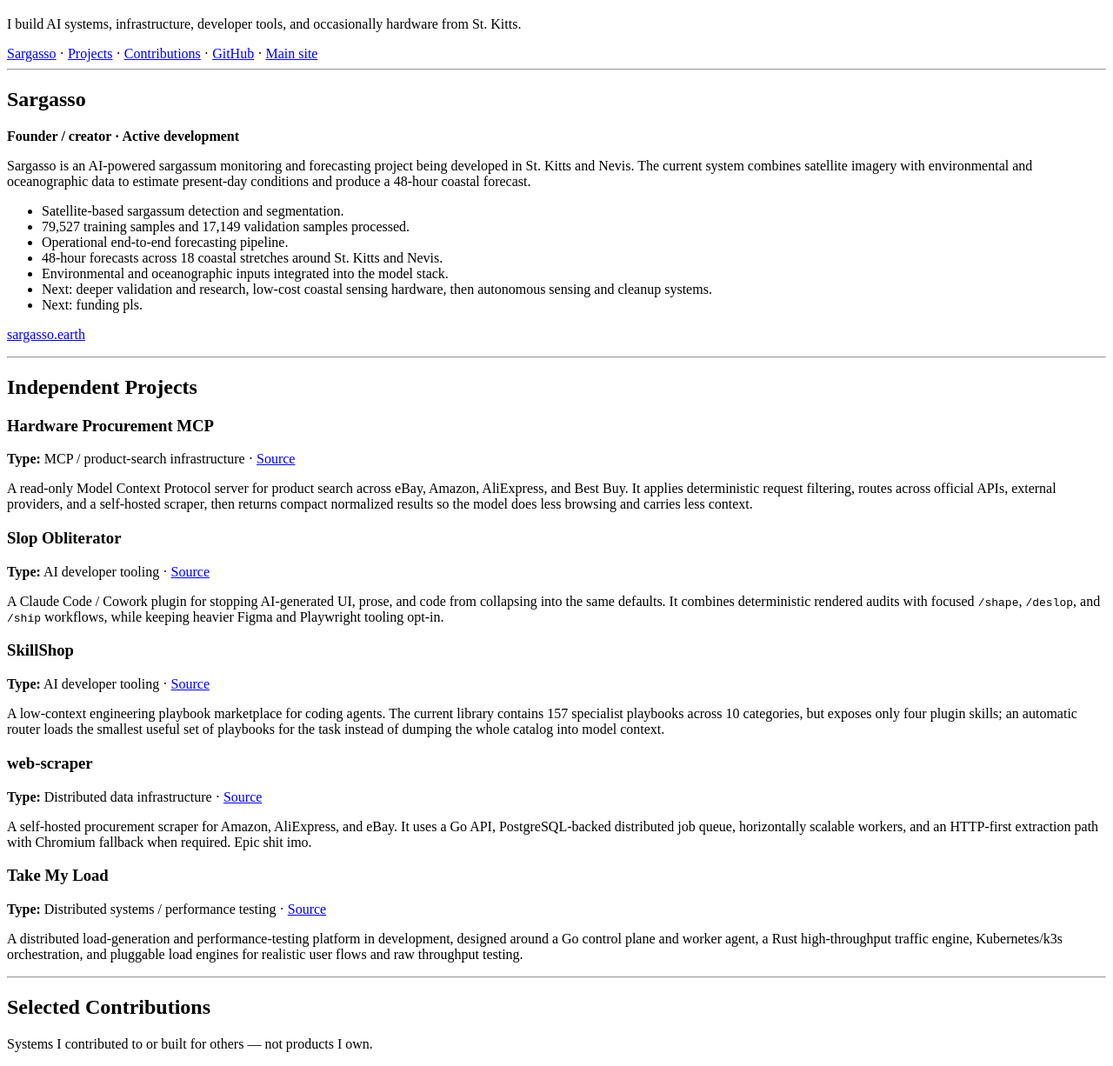
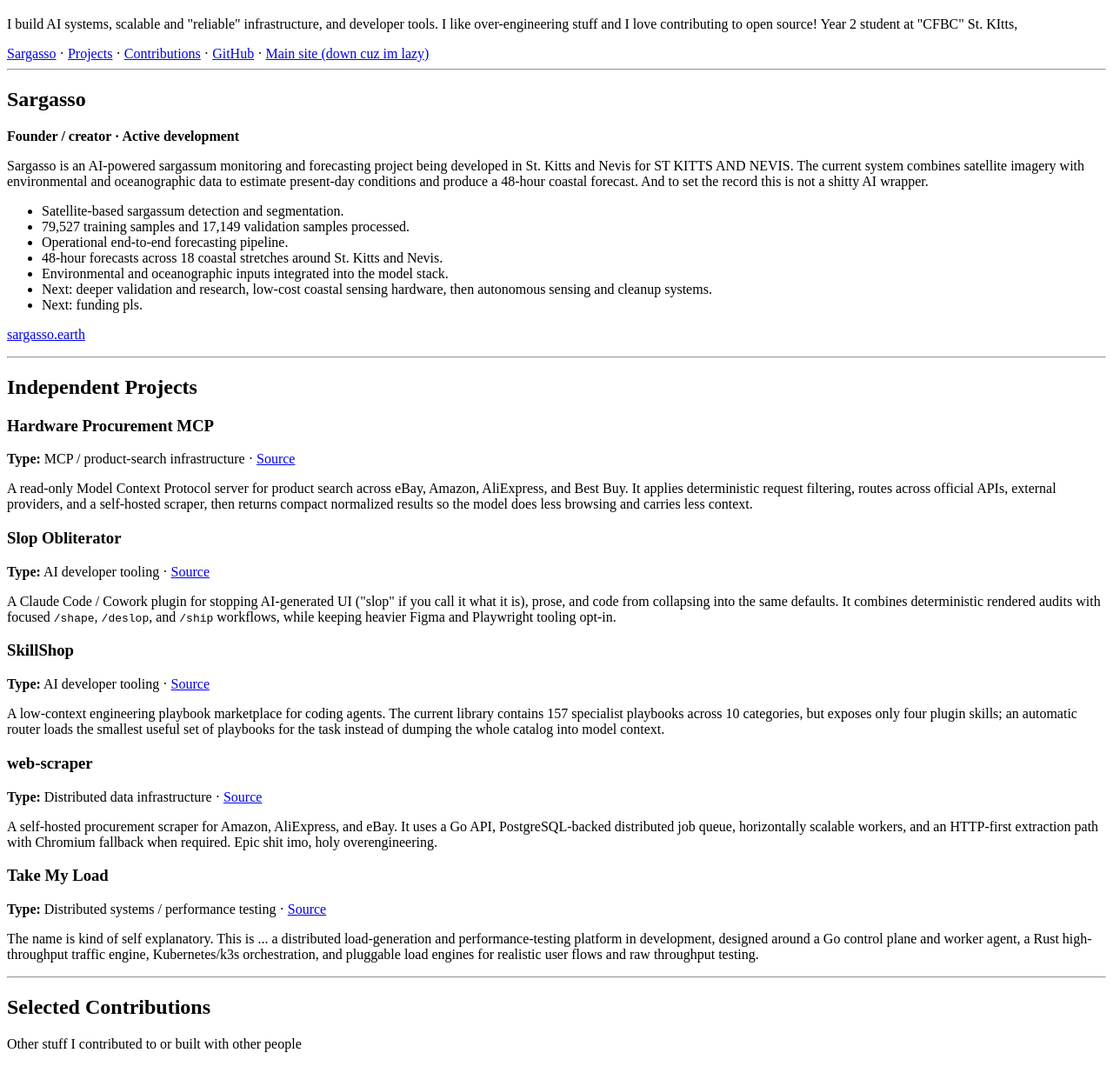
Before and after one commit to Jstarzz/runs-on, a plain HTML site: page index.html in a window 1280 px wide. Shown: the part 61-1287 px from the top of the page at 87% size. Drawn offline with Linux system fonts and the light colour scheme.

Commit message:
Revise personal info and project descriptions
Updated personal description and project details in index.html.

```diff
--- a/index.html
+++ b/index.html
@@ -17,13 +17,13 @@
 
 <header>
 <h1>Josiah Davis</h1>
-<p>I build AI systems, infrastructure, developer tools, and occasionally hardware from St. Kitts.</p>
+<p>I build AI systems, scalable and "reliable" infrastructure, and developer tools. I like over-engineering stuff and I love contributing to open source! Year 2 student at "CFBC" St. KItts, </p>
 <nav aria-label="Primary">
 <a href="#sargasso">Sargasso</a> ·
 <a href="#projects">Projects</a> ·
 <a href="#contributions">Contributions</a> ·
 <a href="https://github.com/Jstarzz">GitHub</a> ·
-<a href="https://itsjosiahdavis.dev">Main site</a>
+<a href="https://itsjosiahdavis.dev">Main site (down cuz im lazy)</a>
 </nav>
 </header>
 
@@ -37,9 +37,9 @@
 
 <p>
 Sargasso is an AI-powered sargassum monitoring and forecasting project being
-developed in St. Kitts and Nevis. The current system combines satellite imagery
+developed in St. Kitts and Nevis for ST KITTS AND NEVIS. The current system combines satellite imagery
 with environmental and oceanographic data to estimate present-day conditions
-and produce a 48-hour coastal forecast.
+and produce a 48-hour coastal forecast. And to set the record this is not a shitty AI wrapper.
 </p>
 
 <ul>
@@ -76,7 +76,7 @@ carries less context.
 <h3>Slop Obliterator</h3>
 <p><strong>Type:</strong> AI developer tooling · <a href="https://github.com/Jstarzz/slop-obliterator">Source</a></p>
 <p>
-A Claude Code / Cowork plugin for stopping AI-generated UI, prose, and code
+A Claude Code / Cowork plugin for stopping AI-generated UI ("slop" if you call it what it is), prose, and code
 from collapsing into the same defaults. It combines deterministic rendered
 audits with focused <code>/shape</code>, <code>/deslop</code>, and
 <code>/ship</code> workflows, while keeping heavier Figma and Playwright
@@ -101,7 +101,7 @@ playbooks for the task instead of dumping the whole catalog into model context.
 <p>
 A self-hosted procurement scraper for Amazon, AliExpress, and eBay. It uses a
 Go API, PostgreSQL-backed distributed job queue, horizontally scalable workers,
-and an HTTP-first extraction path with Chromium fallback when required. Epic shit imo.
+and an HTTP-first extraction path with Chromium fallback when required. Epic shit imo, holy overengineering.
 </p>
 </article>
 
@@ -109,7 +109,7 @@ and an HTTP-first extraction path with Chromium fallback when required. Epic shi
 <h3>Take My Load</h3>
 <p><strong>Type:</strong> Distributed systems / performance testing · <a href="https://github.com/Jstarzz/take-my-load">Source</a></p>
 <p>
-A distributed load-generation and performance-testing platform in development,
+The name is kind of self explanatory. This is ... a distributed load-generation and performance-testing platform in development,
 designed around a Go control plane and worker agent, a Rust high-throughput
 traffic engine, Kubernetes/k3s orchestration, and pluggable load engines for
 realistic user flows and raw throughput testing.
@@ -122,7 +122,7 @@ realistic user flows and raw throughput testing.
 
 <section id="contributions">
 <h2>Selected Contributions</h2>
-<p>Systems I contributed to or built for others — not products I own.</p>
+<p>Other stuff I contributed to or built with other people </p>
 
 <article>
 <h3>NDHIS AI</h3>
@@ -131,7 +131,7 @@ realistic user flows and raw throughput testing.
 Built significant parts of the AI system used within NDHIS, including local
 and private model deployment, model serving, backend and infrastructure
 integration, and supporting services. This work was built for NDHIS and is not
-a personal product. I also manage the servers, and other services like geo-tagging and ambulance tracking
+a personal product. I also manage the servers, and other services like geo-tagging and ambulance tracking.
 </p>
 </article>
 
@@ -140,7 +140,7 @@ a personal product. I also manage the servers, and other services like geo-taggi
 <p><strong>Role:</strong> Backend contributor</p>
 <p>
 Contributed backend development to the ASPIRE platform. ASPIRE is not a
-personal project.
+personal project. CSO gold medalist with the team... yeah
 </p>
 </article>
 
```
